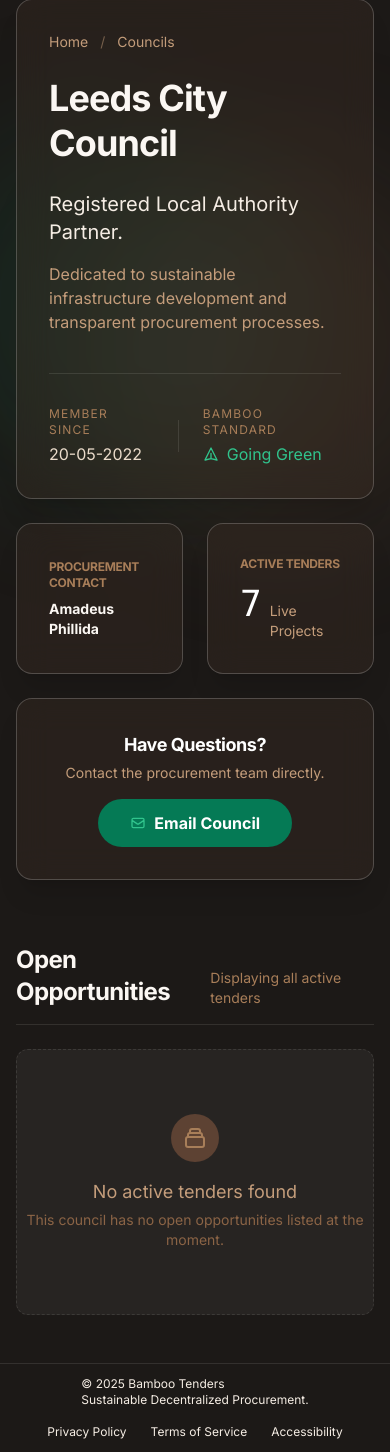
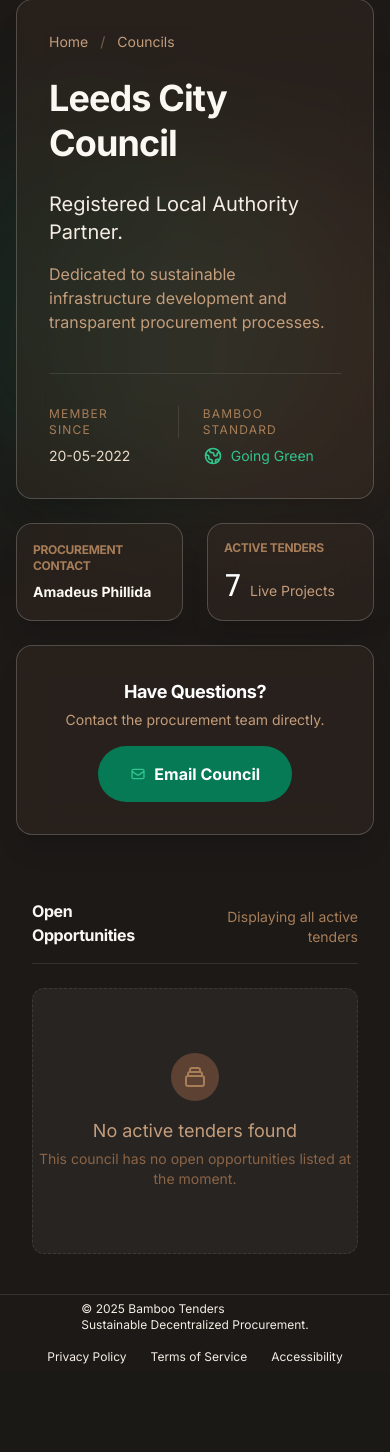
Before and after one commit to OscarD8/tenders-bidding-system, a Django app: page /supply_chain/councils/2 in a window 390 px wide. Shown: the part 97-1549 px from the top of the page. After the commit the page ends 1461 px from the top, so only its background shows below. Run offline with Django 5.2, Linux system fonts and the light colour scheme; style sheets or scripts are compiled from the project's sources.

Commit message:
[Django/HTML/Tailwind] - fix to various layout issues. Text sizing, positioning of detail pages on larger screens etc. Refactored code for cleaner approach to reusable button components. General layout improvements across mobile and desktop viewports.

```diff
--- a/Django_Project/supply_chain/templates/supply_chain/all_projects_list.html
+++ b/Django_Project/supply_chain/templates/supply_chain/all_projects_list.html
@@ -43,11 +43,7 @@
                 <option value="">All Authorities</option>
                 <!-- Retrieve Councils here -->
             </select>
-            <div class="pointer-events-none absolute inset-y-0 right-0 flex items-center px-4 text-earth-500">
-                <svg class="h-4 w-4 text-earth-500" fill="none" stroke="currentColor" viewBox="0 0 24 24">
-                    <path stroke-linecap="round" stroke-linejoin="round" stroke-width="2" d="M19 9l-7 7-7-7"></path>
-                </svg>
-            </div>
+            {% include "components/drop_arrow_icon.html" %}
         </div>
     </div>
 {% endblock %}
--- a/Django_Project/supply_chain/templates/supply_chain/council_detail.html
+++ b/Django_Project/supply_chain/templates/supply_chain/council_detail.html
@@ -1,9 +1,9 @@
 {% extends 'layouts/detail_layout.html' %}
 
+<!-- Hero Detail Card -->
 {% block breadcrumb_parent %}
     <a href="#" class="hover:text-bamboo-400 transition-colors">Councils</a>
 {% endblock %}
-
 
 {% block item_title %}
     <p>Leeds City Council</p>
@@ -18,20 +18,17 @@
 
 {% block hero_footer %}
     <div>
-        <p class="text-xs text-earth-500 uppercase tracking-widest mb-1">Member Since</p>
-        <p class="text-earth-200 font-medium">20-05-2022</p>
+        <p class="text-xs text-earth-500 uppercase tracking-widest mb-2">Member Since</p>
+        <p class="text-earth-200 text-sm md:text-lg">20-05-2022</p>
     </div>
 
     <div class="h-8 w-px bg-white/10"></div>
     <div>
     <!-- Model extension here for sustainability metric on councils -->
         <div>
-            <p class="text-xs text-earth-500 uppercase tracking-widest mb-1">Bamboo Standard</p>
-            <div class="flex items-center gap-2 text-bamboo-400 font-medium">
-                <svg class="w-4 h-4" fill="none" stroke="currentColor" viewBox="0 0 24 24">
-                    <path stroke-linecap="round" stroke-linejoin="round" stroke-width="2"
-                          d="M12 19l9 2-9-18-9 18 9-2zm0 0v-8"></path>
-                </svg>
+            <p class="text-xs text-earth-500 uppercase tracking-widest mb-2">Bamboo Standard</p>
+            <div class="flex items-center gap-2 text-bamboo-400 text-sm md:text-lg">
+                {% include "components/sustainability_icon.html" %}
                 <span>Going Green</span>
             </div>
         </div>
@@ -39,6 +36,7 @@
 {% endblock %}
 
 
+<!-- Side Bar Cards -->
 {% block sidebar_card_1 %}
     <h3 class="text-xs font-bold text-earth-500 uppercase tracking-widest mb-2">Procurement Contact</h3>
     <div class="flex items-center gap-3">
@@ -51,7 +49,7 @@
 {% block sidebar_card_2 %}
     <h3 class="text-xs font-bold text-earth-500 uppercase tracking-widest mb-3">Active Tenders</h3>
     <div class="flex items-baseline gap-2">
-        <span class="text-4xl font-mono text-white">7</span>
+        <span class="text-3xl font-mono text-white">7</span>
         <span class="text-sm text-earth-400">Live Projects</span>
     </div>
 {% endblock %}
@@ -69,28 +67,29 @@
 {% endblock %}
 
 
+<!-- Extended Content -->
 {% block extended_content %}
+    <div class="max-w-6xl mx-auto px-4 sm:px-8 mt-12 pb-8">
+
         <div class="flex items-end justify-between mb-6 border-b border-earth-50/10 pb-4 w-full">
-        <h2 class="text-2xl font-bold text-earth-50">Open Opportunities</h2>
-        <span class="text-sm text-earth-500">Displaying all active tenders</span>
+            <h2 class="text-1xl md:text-2xl font-bold text-earth-50">Open Opportunities</h2>
+            <span class="text-sm text-earth-500 text-right">Displaying all active tenders</span>
         </div>
 
         <div class="grid grid-cols-1 md:grid-cols-2 lg:grid-cols-3 gap-6">
             {% for project in council.project_set.all %}
 
-            <!-- Projects to go here -->
+                <!-- Projects related to council to go here -->
 
                 {% empty %}
                 <div class="col-span-full py-16 text-center border border-dashed border-earth-50/10 rounded-xl bg-white/5">
-                <div class="inline-flex items-center justify-center w-12 h-12 rounded-full bg-earth-800 mb-4 text-earth-500">
-                    <svg class="w-6 h-6" fill="none" stroke="currentColor" viewBox="0 0 24 24">
-                        <path stroke-linecap="round" stroke-linejoin="round" stroke-width="2"
-                              d="M19 11H5m14 0a2 2 0 012 2v6a2 2 0 01-2 2H5a2 2 0 01-2-2v-6a2 2 0 012-2m14 0V9a2 2 0 00-2-2M5 11V9a2 2 0 012-2m0 0V5a2 2 0 012-2h6a2 2 0 012 2v2M7 7h10"></path>
-                    </svg>
-                </div>
+                    {% include "components/folder_icon.html" %}
                     <p class="text-earth-400 text-lg font-medium">No active tenders found</p>
                     <p class="text-sm text-earth-600 mt-1">This council has no open opportunities listed at the moment.</p>
                 </div>
+
             {% endfor %}
         </div>
+
+    </div>
 {% endblock %}
--- a/Django_Project/theme/static/src/styles.css
+++ b/Django_Project/theme/static/src/styles.css
@@ -45,7 +45,11 @@
     }
 
     .action-button {
-        @apply inline-block bg-bamboo-600 hover:bg-bamboo-500 text-white font-bold py-3 px-8 rounded-full transition-all transform hover:scale-105 cursor-pointer;
+        @apply inline-block bg-bamboo-600 hover:bg-bamboo-500 text-white font-bold py-4 px-8 rounded-full transition-all transform hover:scale-105 cursor-pointer;
+    }
+
+    .outline-variant {
+        @apply bg-transparent border-2 border-bamboo-400 text-bamboo-400 rounded-lg hover:bg-bamboo-400 hover:text-stone-900
     }
 
     .snap-container {
--- a/Django_Project/theme/templates/base.html
+++ b/Django_Project/theme/templates/base.html
@@ -16,7 +16,7 @@
 
 {% include "components/navbar.html" %}
 
-<main class="w-full flex-grow">
+<main class="w-full flex-grow bg-stone-900">
     {% block content %}
     {% endblock %}
 </main>
--- /dev/null
+++ b/Django_Project/theme/templates/components/drop_arrow_icon.html
@@ -0,0 +1,5 @@
+<div class="pointer-events-none absolute inset-y-0 right-0 flex items-center px-4 text-earth-500">
+    <svg class="h-4 w-4 text-earth-500" fill="none" stroke="currentColor" viewBox="0 0 24 24">
+        <path stroke-linecap="round" stroke-linejoin="round" stroke-width="2" d="M19 9l-7 7-7-7"></path>
+    </svg>
+</div>
--- /dev/null
+++ b/Django_Project/theme/templates/components/folder_icon.html
@@ -0,0 +1,6 @@
+<div class="inline-flex items-center justify-center w-12 h-12 rounded-full bg-earth-800 mb-4 text-earth-500">
+    <svg class="w-6 h-6" fill="none" stroke="currentColor" viewBox="0 0 24 24">
+        <path stroke-linecap="round" stroke-linejoin="round" stroke-width="2"
+              d="M19 11H5m14 0a2 2 0 012 2v6a2 2 0 01-2 2H5a2 2 0 01-2-2v-6a2 2 0 012-2m14 0V9a2 2 0 00-2-2M5 11V9a2 2 0 012-2m0 0V5a2 2 0 012-2h6a2 2 0 012 2v2M7 7h10"></path>
+    </svg>
+</div>
--- a/Django_Project/theme/templates/components/footer.html
+++ b/Django_Project/theme/templates/components/footer.html
@@ -1,4 +1,4 @@
-<footer class="w-full text-earth-100 py-3 mt-auto {{ extra_classes|default:'bg-stone-900 border-t border-white/10' }}">
+<footer class="w-full text-earth-100 py-1.5 md:py-3 mt-auto {{ extra_classes|default:'bg-stone-900 border-t border-white/10' }}">
     <div class="max-w-screen-xl mx-auto px-6 flex flex-col md:flex-row justify-between items-center text-xs">
 
         <div class="mb-4 md:mb-0">
--- a/Django_Project/theme/templates/layouts/detail_layout.html
+++ b/Django_Project/theme/templates/layouts/detail_layout.html
@@ -1,12 +1,12 @@
 {% extends 'base.html' %}
 
 {% block content %}
-    <div class="w-full min-h-screen bg-stone-900 relative pt-24 pb-12 px-4 sm:px-8 flex-col  items-center justify-center">
+    <div class="w-full bg-stone-900 relative pt-24 pb-2 px-4 sm:px-8 flex-col  items-center justify-center">
 
         {% include "components/background_blur.html" %}
 
         <!-- Main Content -->
-        <div class="relative z-10 max-w-6xl w-full grid grid-cols-1 lg:grid-cols-3 gap-6">
+        <div class="relative z-10 max-w-6xl mx-auto w-full grid grid-cols-1 lg:grid-cols-3 gap-6">
 
             <!-- Hero Section -->
             <section class="lg:col-span-2 glass-panel p-8 md:p-12 flex flex-col justify-between min-h-[500px]">
@@ -29,7 +29,7 @@
                     </div>
                 </div>
 
-                <div class="mt-8 pt-8 border-t border-earth-50/10 flex items-center gap-6">
+                <div class="mt-8 pt-8 border-t border-earth-50/10 flex items-start gap-6">
                     {% block hero_footer %}
                     {% endblock %}
                 </div>
@@ -39,12 +39,12 @@
             <div class="flex flex-col gap-6">
 
                 <div class="grid grid-cols-2 gap-6 lg:grid-cols-1">
-                    <div class="glass-panel p-8 flex-1 flex flex-col justify-center items-start hover:bg-white/5 transition-colors">
+                    <div class="glass-panel p-4 md:p-8 flex-1 flex flex-col justify-center items-start hover:bg-white/5 transition-colors">
                         {% block sidebar_card_1 %}
                         {% endblock %}
                     </div>
 
-                    <div class="glass-panel p-8 flex-1 flex flex-col justify-center items-start hover:bg-white/5 transition-colors">
+                    <div class="glass-panel p-4 md:p-8 flex-1 flex flex-col justify-center items-start hover:bg-white/5 transition-colors">
                         {% block sidebar_card_2 %}
                         {% endblock %}
                     </div>
@@ -62,10 +62,11 @@
             </div>
         </div>
 
-                <!-- Extended Content -->
-            <div class="relative z-10 mt-16">
-                {% block extended_content %}
-                {% endblock %}
-            </div>
+        <!-- Extended Content -->
+        <div class="relative z-10 mt-16">
+            {% block extended_content %}
+            {% endblock %}
+        </div>
+
     </div>
 {% endblock %}
--- a/Django_Project/theme/templates/layouts/list_layout.html
+++ b/Django_Project/theme/templates/layouts/list_layout.html
@@ -23,8 +23,7 @@
                     <form method="get" class="space-y-6">
                         {% block filters %}
                         {% endblock %}
-
-                        <button type="submit" class="w-full bg-bamboo-600 hover:bg-bamboo-500 text-earth-200 font-bold py-3 rounded-lg shadow-lg shadow-bamboo-900/50 transition-all transform hover:-translate-y-0.5">
+                        <button type="submit" class="action-button w-full rounded-lg shadow-lg shadow-bamboo-900/50">
                             Update Results
                         </button>
 
```
Also changed, not shown: Django_Project/pages/templates/pages/index.html (+8 -9 lines), Django_Project/supply_chain/templates/supply_chain/project_detail.html (+6 -6 lines). Lines whose indentation alone changed are shown as unchanged.
